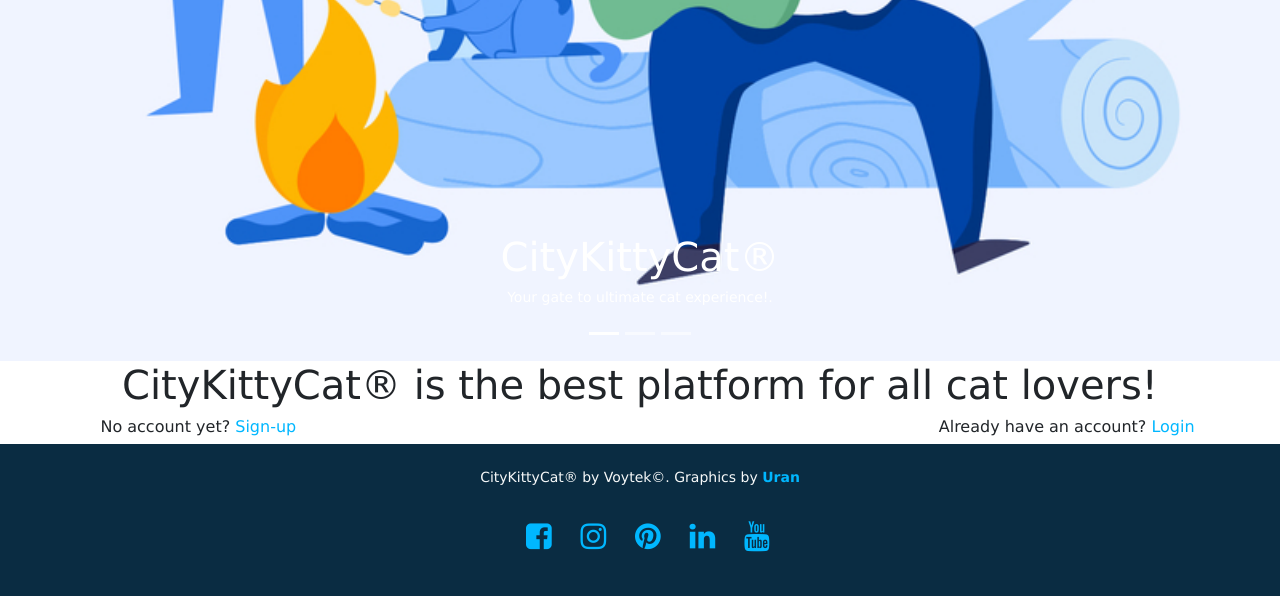
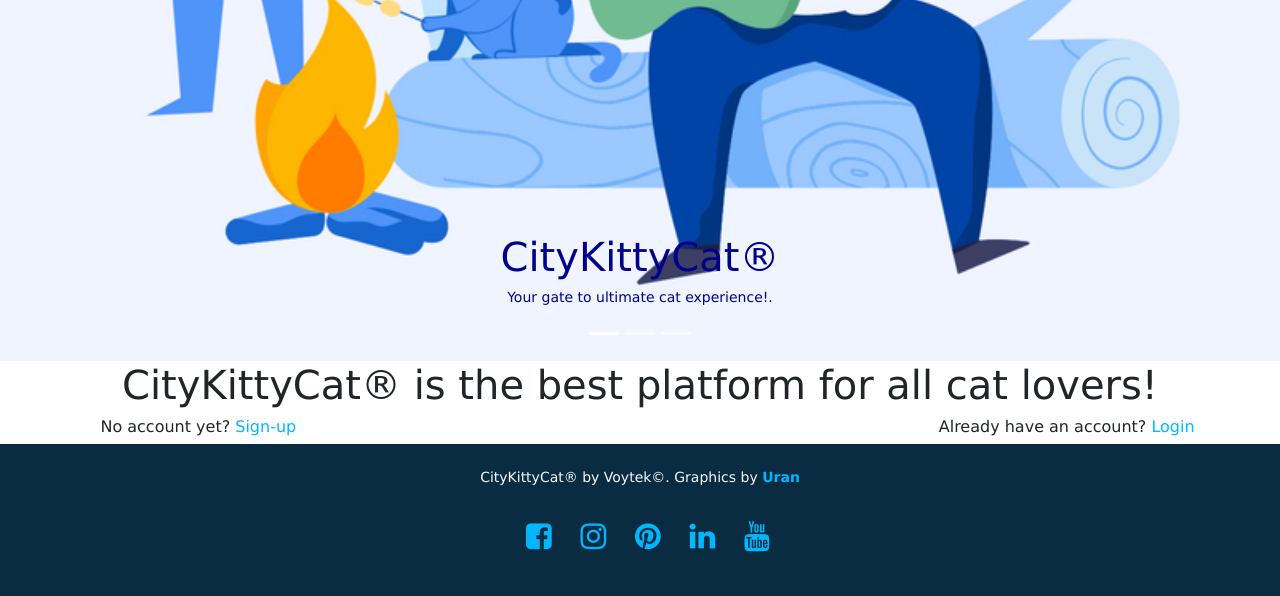
Before and after one commit to jedrykawojtek/CityKittyCat, a Node server app: page / in a window 1280 px wide. Shown: the part 751-1347 px from the top of the page. Run offline with Node 20, Linux system fonts and the light colour scheme; some libraries are stand-ins or nearby versions.

Commit message:
render update

```diff
--- a/package.json
+++ b/package.json
@@ -4,6 +4,7 @@
   "private": true,
   "scripts": {
     "start": "node ./bin/www",
+    "start-dev": "nodemon ./bin/www",
     "debug": "nodemon --inspect ./bin/www"
   },
   "dependencies": {
--- a/public/stylesheets/style.css
+++ b/public/stylesheets/style.css
@@ -139,6 +139,10 @@ footer {
   font-size: 2.5em;
 } */
 
+.carousel-caption-darkblue{
+  color: darkblue;
+}
+
 @media (min-width: 576px) {
   .container {
     max-width: 540px;
--- a/routes/detailed-cat.js
+++ b/routes/detailed-cat.js
@@ -27,11 +27,12 @@ router.get("/make-booking/:userId" , (req, res) => {
         catSitter:  req.session.user._id
     })
     .then((request)=> {
-        res.send("Enjoy your experience")
+        res.render("make-booking")
     })
     .catch((err)=> {
         res.send("err")
     })
+
 
     //id of catowner -> req.body / req.params / req.query
     //id of current user -> req.session.user._id
--- a/views/index.hbs
+++ b/views/index.hbs
@@ -13,14 +13,14 @@
     <div class="carousel-inner">
       <div class="carousel-item active">
         <img src="/images/backgrounds/cat14.jpg" class="d-block w-100" alt="...">
-        <div class="carousel-caption d-none d-md-block">
+        <div class="carousel-caption d-none d-md-block carousel-caption-darkblue">
           <h1>CityKittyCat® </h1>
           <p>Your gate to ultimate cat experience!.</p>
         </div>
       </div>
       <div class="carousel-item">
         <img src="/images/backgrounds/cat04jpg.jpg" class="d-block w-100" alt="...">
-        <div class="carousel-caption d-none d-md-block">
+        <div class="carousel-caption d-none d-md-block carousel-caption-darkblue">
           <h1>Did you ever dreamed to have a cat, but because of some resons you can't?</h1>
           <p>CityKittyCat®  gives you completely new possibilities. .</p>
         </div>
```
Also changed, not shown: 1 other file.
